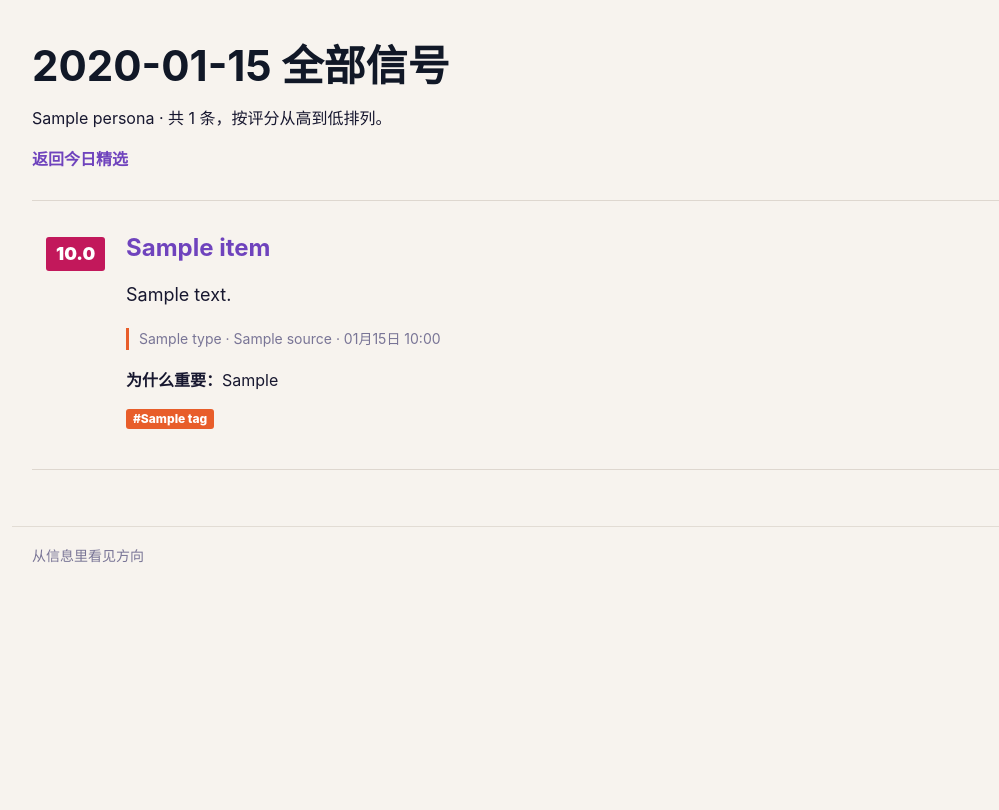
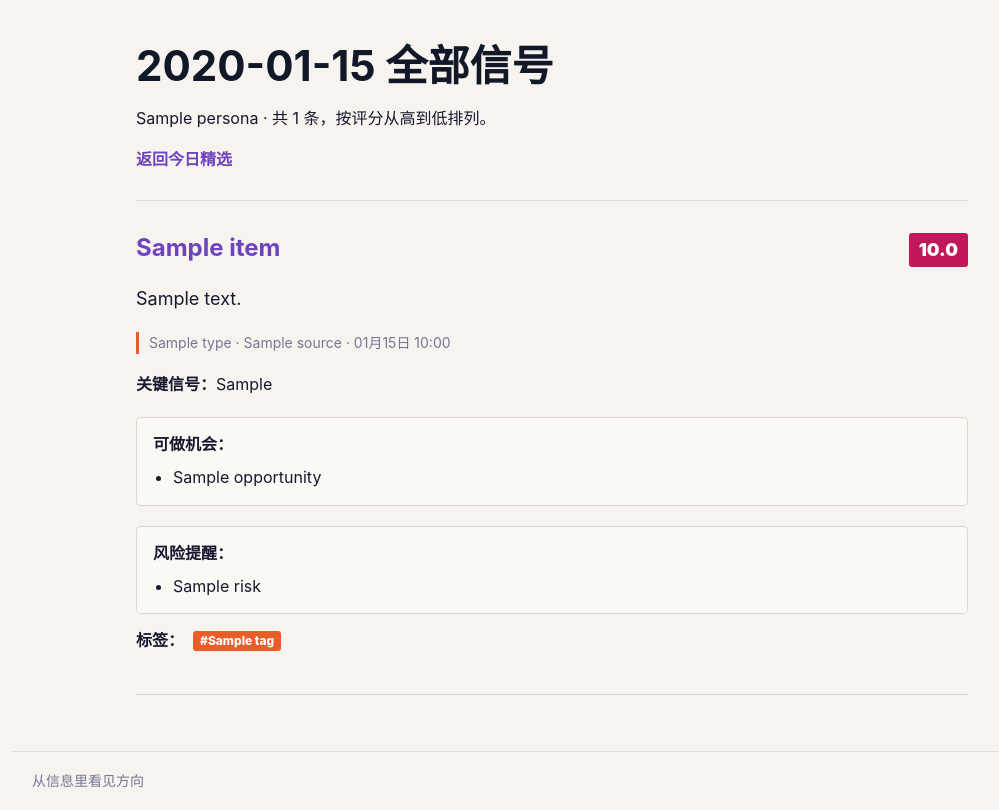
Before and after one commit to XXXu/jianwei_web, a FastAPI app: template app/templates/day.html in a window 1280 px wide. Shown: the whole page, without its empty margins (88-1087 px from the left). Before the commit the page ends 563 px from the top, so only its background shows below. Run offline with FastAPI, Linux system fonts and the light colour scheme; the template is opened without the code that fills it: most values are stand-ins (such as "Sample title", 1, 10 or a date in 2020).

Commit message:
feat: 优化情报页面阅读体验

```diff
--- a/app/static/css/app.css
+++ b/app/static/css/app.css
@@ -11,6 +11,7 @@
   --orange: #e85d2a;
   --ink: #111827;
   --shadow: 0 18px 44px rgba(39, 24, 72, 0.08);
+  --reading-width: 832px;
 }
 
 * {
@@ -136,8 +137,14 @@ main {
 
 .digest-layout {
   margin: 0 auto;
-  max-width: 760px;
+  max-width: var(--reading-width);
   padding-top: 30px;
+}
+
+.day-layout {
+  margin-left: auto;
+  margin-right: auto;
+  max-width: var(--reading-width);
 }
 
 .digest-note {
@@ -243,6 +250,24 @@ main {
 .digest-detail {
   border-bottom: 1px solid var(--line);
   padding: 34px 0 24px;
+}
+
+.digest-footer-action {
+  display: flex;
+  justify-content: flex-end;
+  padding: 18px 0 6px;
+}
+
+.digest-footer-link {
+  color: var(--accent);
+  font-weight: 900;
+  text-decoration: none;
+}
+
+.digest-footer-link:hover {
+  color: var(--accent-strong);
+  text-decoration: underline;
+  text-underline-offset: 3px;
 }
 
 .detail-title-row {
@@ -491,14 +516,8 @@ main {
 
 .all-signal-item {
   border-bottom: 1px solid var(--line);
-  display: grid;
-  gap: 18px;
-  grid-template-columns: 76px minmax(0, 1fr);
   padding: 24px 0;
-}
-
-.all-signal-score {
-  padding-top: 4px;
+  scroll-margin-top: 40vh;
 }
 
 .all-signal-body h2 {
@@ -674,10 +693,6 @@ button {
     grid-template-columns: 1fr;
   }
 
-  .all-signal-item {
-    grid-template-columns: 1fr;
-  }
-
   .all-signal-body h2 {
     font-size: 22px;
   }
--- a/app/templates/day.html
+++ b/app/templates/day.html
@@ -2,6 +2,7 @@
 {% block title %}{{ summary_date.strftime("%Y-%m-%d") }} 全部信号 - 见微{% endblock %}
 {% block site_header %}{% endblock %}
 {% block content %}
+<div class="day-layout">
 <section class="page-heading day-heading">
   <h1>{{ summary_date.strftime("%Y-%m-%d") }} 全部信号</h1>
   <p>{{ persona.name }} · 共 {{ total_count }} 条，按评分从高到低排列。</p>
@@ -11,13 +12,9 @@
 <section class="all-signals" aria-label="当天全部信号">
   {% if analyses %}
     {% for analysis in analyses %}
-      <article class="all-signal-item">
-        <div class="all-signal-score">
-          <span class="score-badge large {% if analysis.score >= 9 %}score-high{% elif analysis.score >= 8 %}score-mid{% else %}score-low{% endif %}">
-            {{ "%.1f"|format(analysis.score) }}
-          </span>
-        </div>
+      <article class="all-signal-item" id="signal-{{ analysis.id }}">
         <div class="all-signal-body">
+          <header class="detail-title-row">
             <h2>
               {% if analysis.item.url %}
                 <a href="{{ analysis.item.url }}" target="_blank" rel="noopener noreferrer">{{ analysis.item.title }}</a>
@@ -25,13 +22,39 @@
                 {{ analysis.item.title }}
               {% endif %}
             </h2>
+            <span class="score-badge large {% if analysis.score >= 9 %}score-high{% elif analysis.score >= 8 %}score-mid{% else %}score-low{% endif %}">
+              {{ "%.1f"|format(analysis.score) }}
+            </span>
+          </header>
           <p class="detail-summary">{{ analysis.summary }}</p>
           <p class="detail-meta">
             {{ analysis.item.source.type }} · {{ analysis.item.source.name }} · {{ analysis.item.published_at.strftime("%m月%d日 %H:%M") }}
           </p>
-          <p><strong>为什么重要：</strong>{{ analysis.why_it_matters }}</p>
+          <p><strong>关键信号：</strong>{{ analysis.why_it_matters }}</p>
+          {% if analysis.opportunities %}
+            <div class="detail-block">
+              <strong>可做机会：</strong>
+              <ul>
+                {% for opportunity in analysis.opportunities[:2] %}
+                  <li>{{ opportunity }}</li>
+                {% endfor %}
+              </ul>
+            </div>
+          {% endif %}
+
+          {% if analysis.risks %}
+            <div class="detail-block">
+              <strong>风险提醒：</strong>
+              <ul>
+                {% for risk in analysis.risks[:2] %}
+                  <li>{{ risk }}</li>
+                {% endfor %}
+              </ul>
+            </div>
+          {% endif %}
           {% if analysis.tags %}
             <p class="tags compact-tags">
+              <strong>标签：</strong>
               {% for tag in analysis.tags %}
                 <span>#{{ tag }}</span>
               {% endfor %}
@@ -44,4 +67,5 @@
     <p class="empty-state">这一天还没有导入情报。</p>
   {% endif %}
 </section>
+</div>
 {% endblock %}
--- a/app/templates/item_detail.html
+++ b/app/templates/item_detail.html
@@ -7,7 +7,7 @@
   <p class="summary">{{ analysis.summary }}</p>
 
   <section>
-    <h2>为什么重要</h2>
+    <h2>关键信号</h2>
     <p>{{ analysis.why_it_matters }}</p>
   </section>
 
```
Also changed, not shown: app/templates/index.html (+8 -3 lines), tests/test_pages.py (+22 -6 lines). Lines whose indentation alone changed are shown as unchanged.
